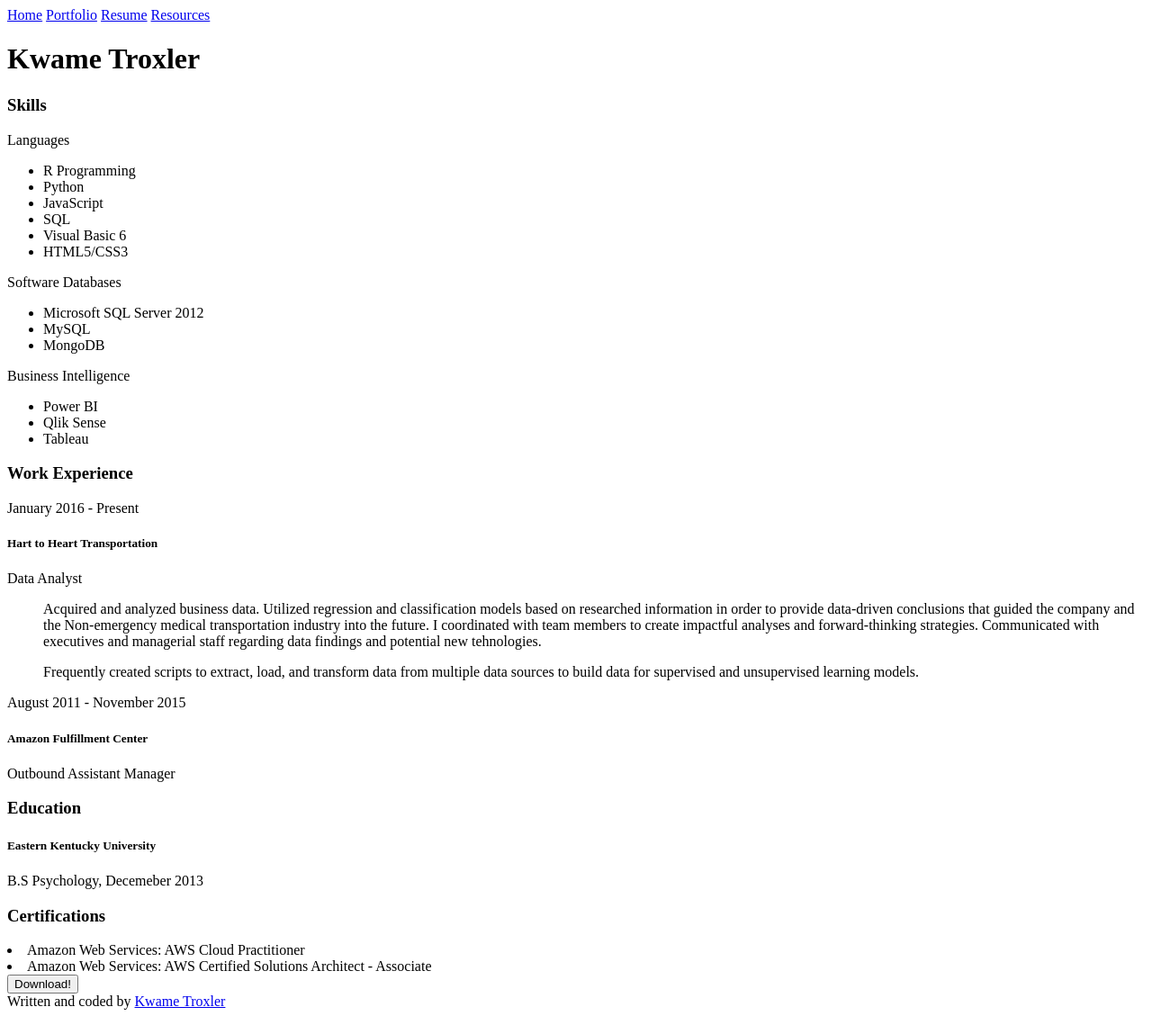
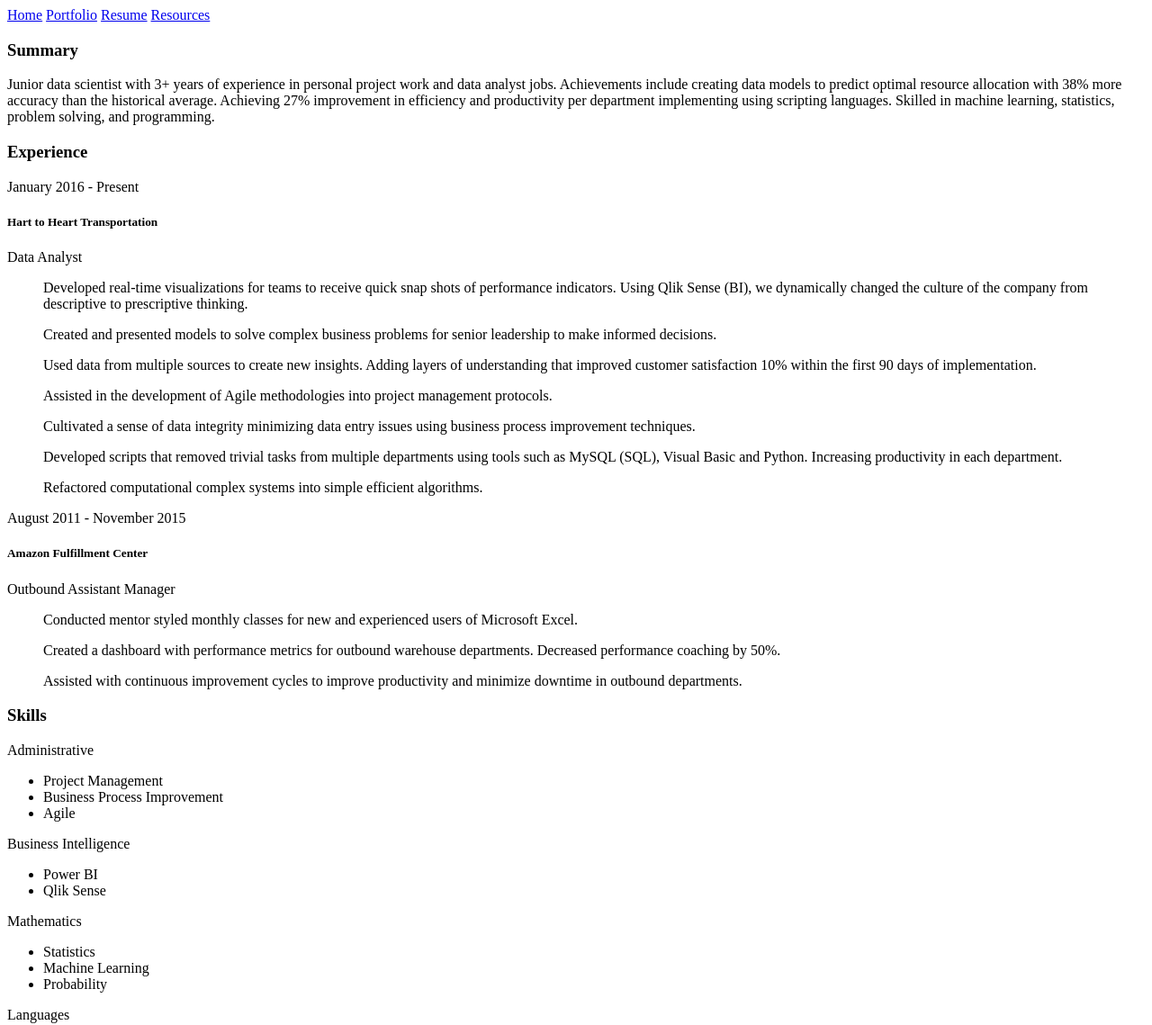
Before and after one commit to k0trox02/portfolio-website, a plain HTML site: page _pages/resume.html in a window 1280 px wide. Shown: the top 1139 px of the page at 90% size. Drawn offline with Linux system fonts and the light colour scheme.

Commit message:
Updated Resume page

```diff
--- a/_pages/resume.html
+++ b/_pages/resume.html
@@ -5,6 +5,8 @@
     <meta charset="UTF-8">
     <meta name="viewport" content="width=device-width, initial-scale=1.0">
     <meta http-equiv="X-UA-Compatible" content="ie=edge">
+    <link rel="stylesheet" href="https://use.fontawesome.com/releases/v5.0.13/css/all.css" integrity="sha384-DNOHZ68U8hZfKXOrtjWvjxusGo9WQnrNx2sqG0tfsghAvtVlRW3tvkXWZh58N9jp"
+    crossorigin="anonymous">
     <title>Resume</title>
 </head>
 
@@ -18,8 +20,76 @@
         </nav>
     </header>
     <div>
-        <h1>Kwame Troxler</h1>
-        <h3>Skills </h3>
+        <h3>Summary</h3>
+        <p>
+            Junior data scientist with 3+ years of experience in personal project work and data analyst jobs. Achievements include creating
+            data models to predict optimal resource allocation with 38% more accuracy than the historical average. Achieving
+            27% improvement in efficiency and productivity per department implementing using scripting languages. Skilled
+            in machine learning, statistics, problem solving, and programming.
+        </p>
+        <h3>Experience</h3>
+        <span>January 2016 - Present</span>
+        <h5>Hart to Heart Transportation</h5>
+        <label>Data Analyst</label>
+        <ul>
+            <p>
+                Developed real-time visualizations for teams to receive quick snap shots of performance indicators. Using Qlik Sense (BI),
+                we dynamically changed the culture of the company from descriptive to prescriptive thinking.
+            </p>
+            <p>
+                Created and presented models to solve complex business problems for senior leadership to make informed decisions.
+            </p>
+            <p>
+                Used data from multiple sources to create new insights. Adding layers of understanding that improved customer satisfaction
+                10% within the first 90 days of implementation.
+            </p>
+            <p>
+                Assisted in the development of Agile methodologies into project management protocols.
+            </p>
+            <p>
+                Cultivated a sense of data integrity minimizing data entry issues using business process improvement techniques.
+            </p>
+            <p>
+                Developed scripts that removed trivial tasks from multiple departments using tools such as MySQL (SQL), Visual Basic and
+                Python. Increasing productivity in each department.
+            </p>
+            <p>
+                Refactored computational complex systems into simple efficient algorithms.
+            </p>
+        </ul>
+        <span>August 2011 - November 2015</span>
+        <h5>Amazon Fulfillment Center</h5>
+        <label>Outbound Assistant Manager</label>
+        <ul>
+            <p>
+                Conducted mentor styled monthly classes for new and experienced users of Microsoft Excel.
+            </p>
+            <p>
+                Created a dashboard with performance metrics for outbound warehouse departments. Decreased performance coaching by 50%.
+            </p>
+            <p>
+                Assisted with continuous improvement cycles to improve productivity and minimize downtime in outbound departments.
+            </p>
+        </ul>
+        <h3>Skills</h3>
+        <label>Administrative</label>
+        <ul>
+            <li>Project Management</li>
+            <li>Business Process Improvement</li>
+            <li>Agile</li>
+        </ul>
+        <label>Business Intelligence</label>
+        <ul>
+            <li>Power BI</li>
+            <li>Qlik Sense</li>
+        </ul>
+
+        <label>Mathematics</label>
+        <ul>
+            <li>Statistics</li>
+            <li>Machine Learning</li>
+            <li>Probability</li>
+        </ul>
         <label>Languages</label>
         <ul>
             <li>R Programming</li>
@@ -29,57 +99,39 @@
             <li>Visual Basic 6</li>
             <li>HTML5/CSS3</li>
         </ul>
-        <label>Software</label>
         <label>Databases</label>
         <ul>
             <li>Microsoft SQL Server 2012</li>
             <li>MySQL</li>
             <li>MongoDB</li>
         </ul>
-        <label>Business Intelligence</label>
-        <ul>
-            <li>Power BI</li>
-            <li>Qlik Sense</li>
-            <li>Tableau</li>
-        </ul>
-        <h3>Work Experience</h3>
-        <span>January 2016 - Present</span>
-        <h5>Hart to Heart Transportation</h5>
-        <label>Data Analyst</label>
-        <ul>
-            <!--  Business Intelligence(Project Management) /Data Engineering/Data Analytics(Machine Learning)/ Data Visualization (Visualization and Reporting)       -->
-            <p>
-                Acquired and analyzed business data. Utilized regression and classification models based on researched information in order
-                to provide data-driven conclusions that guided the company and the Non-emergency medical transportation industry
-                into the future. I coordinated with team members to create impactful analyses and forward-thinking strategies.
-                Communicated with executives and managerial staff regarding data findings and potential new tehnologies.
-            </p>
-            <p>
-                Frequently created scripts to extract, load, and transform data from multiple data sources to build data for supervised and
-                unsupervised learning models.
-            </p>
-        </ul>
-        <span>August 2011 - November 2015</span>
-        <h5>Amazon Fulfillment Center</h5>
-        <label>Outbound Assistant Manager</label>
-        <ul>
-            <p>
-
-            </p>
-
-            <p>
-
-            </p>
-
-        </ul>
         <h3>Education</h3>
         <h5>Eastern Kentucky University</h5>
         <span>B.S Psychology, Decemeber 2013</span>
+        <ul>
+            <p>Excelled in statistics and research design coursework.</p>
+            <p>
+                Assisted in graduate level project that predicted optimal time spent to increase learning success rate for students learning
+                brain structures. Used survey and quiz data, regression models, and R Programming language.
+            </p>
+        </ul>
+        <h5>Stanford Open Coursework</h5>
+        <ul>
+            <p>
+                Completted 12 courses in Data Science and Computer Science.
+            </p>
+            <p>
+                Mastered 8 crucial data science skills.
+            </p>
+        </ul>
         <h3>Certifications</h3>
-        <li>Amazon Web Services: AWS Cloud Practitioner </li>
-        <li>Amazon Web Services: AWS Certified Solutions Architect - Associate</li>
+        <ul>
+            <li>Amazon Web Services: AWS Cloud Practitioner </li>
+        </ul>
+
     </div>
-    <form method="get" action="/_images/Kwame Troxler -Resume.docx">
+
+    <form method="get" action="/_images/Kwame Troxler Resume.docx">
         <button type="submit">Download!</button>
     </form>
 </body>
```
